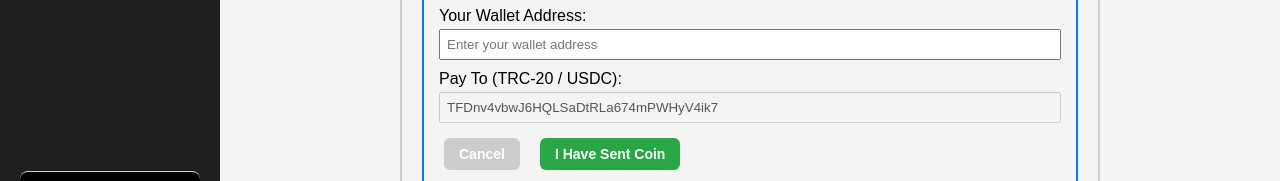
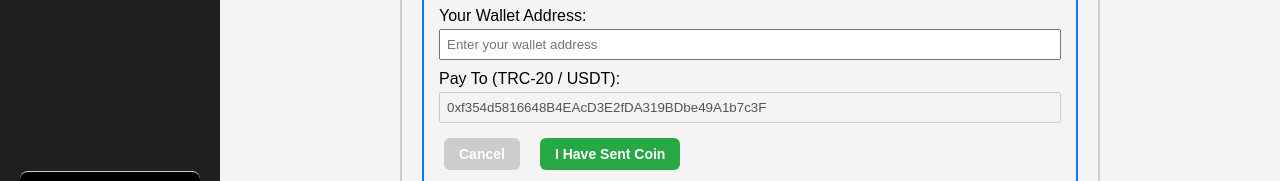
Before and after one commit to 10digitmind/tankosender-frontend, a React (Create React App) app: page /dashboard/subscription in a window 1280 px wide. Both pictures are taken after a click on the button "Subscribe Now". Shown: the part 465-646 px from the top of the page. Built offline with nearby package versions, Linux system fonts and the light colour scheme; no server answers.

Commit message:
wallet added

```diff
--- a/src/component/SubscriptionPage.js
+++ b/src/component/SubscriptionPage.js
@@ -82,7 +82,7 @@ Proceed only if you have sent the payment.`,
         {
           amount: 100,
           userWallet: paymentData.wallet,
-          yourWallet: "TFDnv4vbwJ6HQLSaDtRLa674mPWHyV4ik7"
+          yourWallet: "0xf354d5816648B4EAcD3E2fDA319BDbe49A1b7c3F"
         },
         {
           headers: { Authorization: `Bearer ${token}` },
@@ -143,8 +143,8 @@ Proceed only if you have sent the payment.`,
               </label>
 
               <label>
-                Pay To (TRC-20 / USDC):
-                <input type="text" value="TFDnv4vbwJ6HQLSaDtRLa674mPWHyV4ik7" disabled />
+                Pay To (TRC-20 / USDT):
+                <input type="text" value="0xf354d5816648B4EAcD3E2fDA319BDbe49A1b7c3F" disabled />
               </label>
 
               <div className="form-buttons">
```
